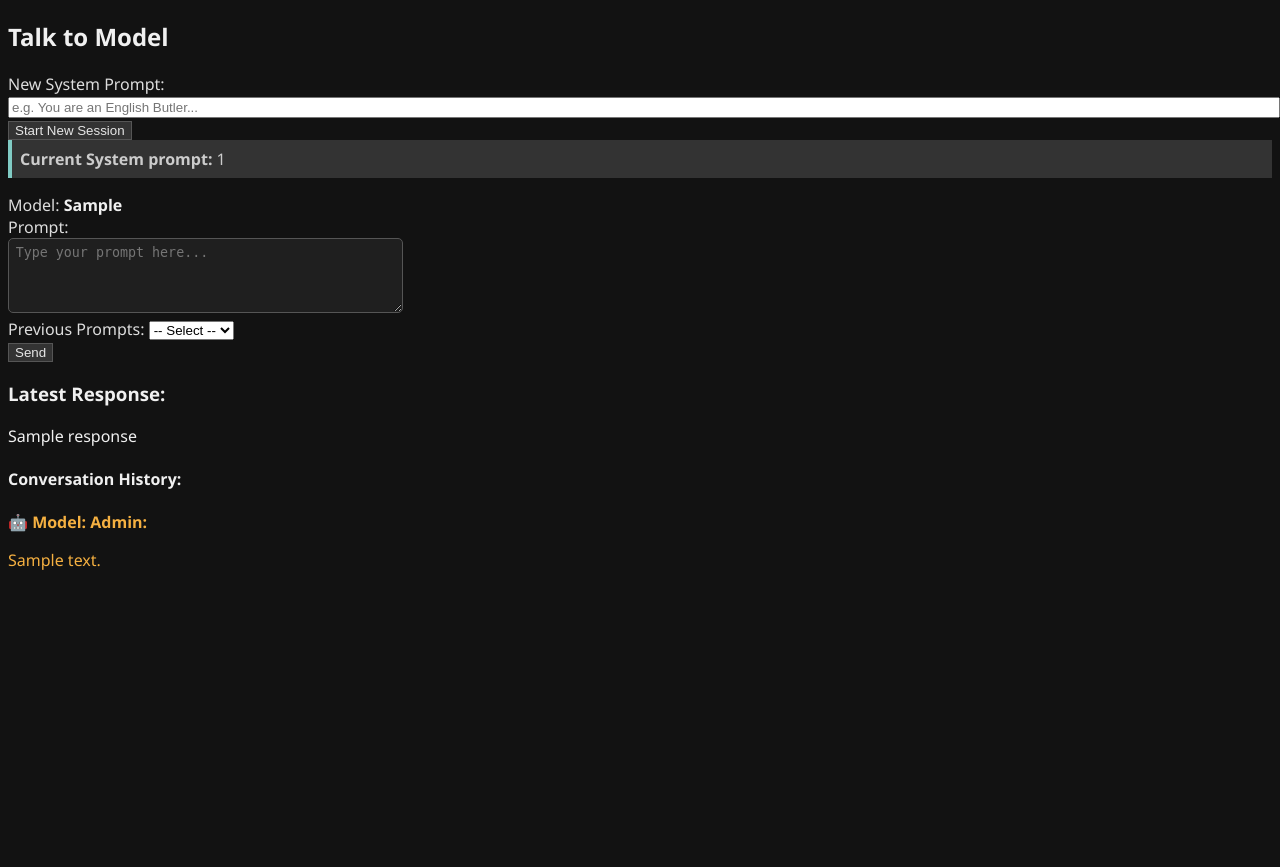
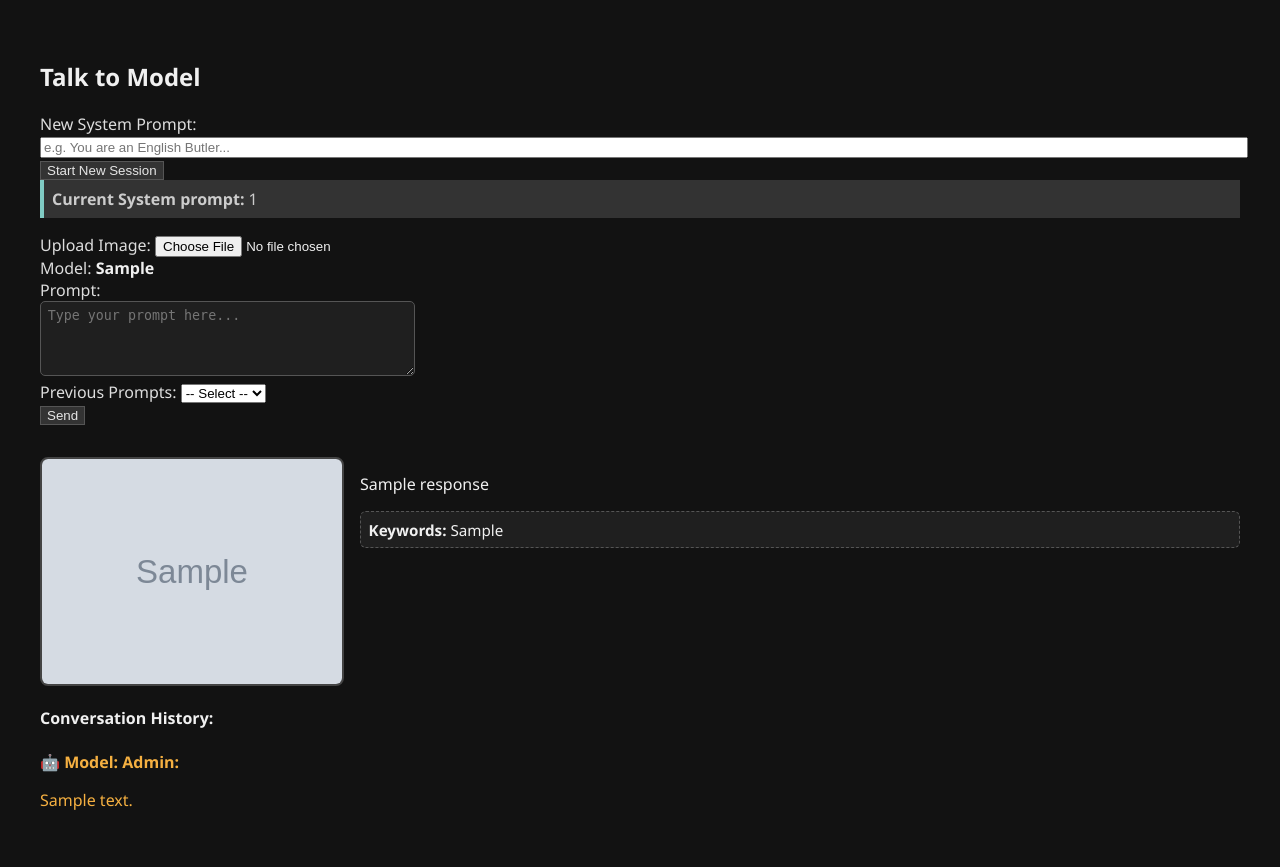
Before and after one commit to donnievawter/insightpipe, a Flask app: template templates/chat.html in a window 1280 px wide. Before the commit the page ends 570 px from the top, so only its background shows below. Run offline with Flask 3, Linux system fonts and the light colour scheme; the visitor is signed in with stand-in values (Sample User, id 1); the template is opened without the code that fills it: most values are stand-ins (such as "Sample title", 1, 10 or a date in 2020); grey boxes marked "Sample" are stand-in pictures.

Commit message:
Revamp image interaction flow: streamlined UI, added preview and layout polish. Prompt logic trimmed, keywording toggled, session flow stabilized.

```diff
--- a/app.py
+++ b/app.py
@@ -7,6 +7,7 @@ import datetime
 import sqlite3
 import os
 import requests
+import hashlib
 from flask import jsonify
 from flask import session
 from insightpipe import init_from_file, get_ollama_url, getVisionModels,describe_file,keyword_file
@@ -230,6 +231,7 @@ def describe_endpoint():
     return jsonify(result)
 @app.route("/chat", methods=["GET", "POST"])
 def chat():
+    print("Starting chat endpoint")
     if request.method == "GET":
         session.clear()  # 🔄 New session starts fresh
         session["system_prompt"] = request.args.get("context", "Respond to queries in English")
@@ -237,11 +239,13 @@ def chat():
     prompt_history = session.get("prompt_history", [])
     message_history = session.get("message_history", [])
     result = None
-
+    keywords_response = None
+    describe_response = None
     if request.method == "POST":
+        print("Processing POST request in chat endpoint")
         model = request.form.get("model")
         prompt = request.form.get("prompt")
-
+        prompt = (prompt or "").strip()
         # ✅ Store model only on the first turn
         if "model" not in session and model:
             session["model"] = model
@@ -254,31 +258,74 @@ def chat():
             session["prompt_history"] = prompt_history
 
         system_prompt = request.args.get("context", "Respond to queries in English")
-        response_data, updated_history = prompt_model(
-            model=model,
-            prompt=prompt,
-            history=message_history,
-            ollama_url=ollama_url,
-            system_prompt=system_prompt
-        )
-        response_text = clean_markdown(response_data["response"])
-        updated_history.append({
-            "role": "assistant",
-            "content": response_text
-     })
-        session["message_history"] = updated_history
-        result = response_data
-        result["response"] = clean_markdown(result["response"])
 
-        print(f"Raw response:\n{repr(result['response'])}")
-        #print(markdown.markdown(result["response"], extensions=["fenced_code", "codehilite"]))
+        run_keywords = request.form.get("run_keywords")
+
+        image = request.files.get("file")
+        if image:
+
+
+            filename_hash = hashlib.md5(image.read()).hexdigest() + "_" + image.filename
+            image_path = os.path.join("static", "uploads", filename_hash)
+            image.seek(0)  # rewind after hashing
+            image.save(image_path)
+            session["image_path"] = filename_hash  # Persist across messages
+            print(f"Image uploaded: {image_path}")
+        if run_keywords and image:
+            max_keywords = 10
+            resultk = keyword_file(image_path, model=active_model, max_keywords=max_keywords)
+            print(f"Keyword result: {resultk}")
+            jsonify(resultk)
+            keywords_response = resultk["keywords"]
+            message_history.append({
+                "role": "assistant",
+                "content": keywords_response
+            })
+            session["message_history"] = message_history
+            print(f"Keywords: {resultk['keywords']}")
+        if image:
+
+            resultd = describe_file(image_path,prompt=prompt or "Describe the image in detail", model=active_model)
+            jsonify(resultd)
+            print(f"Describe result: {resultd}")
+            describe_response = clean_markdown(resultd["description"])
+            result = resultd
+            result["response"] = describe_response
+            message_history.append({
+                "role": "assistant",
+                "content": describe_response
+            })
+            session["message_history"] = message_history
+
+            print(f"Description: {describe_response}")
+        if  not image:
+            response_data, updated_history = prompt_model(
+                model=model,
+                prompt=prompt,
+                history=message_history,
+                ollama_url=ollama_url,
+                system_prompt=system_prompt
+            )
+            response_text = clean_markdown(response_data["response"])
+            updated_history.append({
+                "role": "assistant",
+                "content": response_text
+            })
+            result = response_data
+            result["response"] = clean_markdown(result["response"])
+            print(f"Raw response:\n{repr(result['response'])}")
+            #print(markdown.markdown(result["response"], extensions=["fenced_code", "codehilite"]))
+            session["message_history"] = updated_history
+
 
     return render_template(
         "chat.html",
         models=models,
         prompt_history=prompt_history,
         result=result,
-        locked_model=session.get("model")  # 🧷 Pass model to template
+        locked_model=session.get("model"),
+        keywords_response= keywords_response,
+        image_path=session.get("image_path") # 🧷 Pass model to template
     )
 
 
--- a/static/chat.css
+++ b/static/chat.css
@@ -102,3 +102,36 @@ code, pre {
   color: #ccc;
   cursor: not-allowed;
 }
+.image-result {
+  display: flex;
+  gap: 1em;
+  align-items: flex-start;
+  margin-top: 2em;
+}
+
+.image-result img {
+  max-width: 300px;
+  border-radius: 8px;
+  border: 2px solid #444;
+}
+
+.image-meta {
+  flex: 1;
+}
+
+.image-meta .description {
+  margin-bottom: 1em;
+}
+
+.keywords {
+  background-color: #1f1f1f;
+  padding: 0.5em;
+  border-radius: 6px;
+  border: 1px dashed #555;
+  font-size: 0.95em;
+}
+.page-wrapper {
+  padding: 2em;
+  max-width: 1200px;
+  margin: 0 auto;
+}
--- a/templates/chat.html
+++ b/templates/chat.html
@@ -1,13 +1,15 @@
 <!DOCTYPE html>
 <html lang="en">
+
 <head>
   <meta charset="UTF-8">
   <title>InsightPipe Chat</title>
   <link rel="stylesheet" href="/static/chat.css">
 </head>
+
 <body>
 
-
+  <div class="page-wrapper">
 
     <h2>Talk to Model</h2>
     <form id="context-form" method="get" action="/chat">
@@ -18,9 +20,24 @@
     <div class="active-context">
       <strong>Current System prompt:</strong> {{ session["system_prompt"] }}
     </div>
+    <form id="chat-form" method="POST" enctype="multipart/form-data">
+      <div class="block">
+        <label for="file">Upload Image:</label>
+        <input type="file" id="imageInput" name="file" accept="image/*">
+        <br>
+        <img id="preview" style="max-width:300px; display:none; margin-top:10px;">
+      </div>
 
 
-  <form id="chat-form" method="POST">
+
+
+      <div id="optionsSection" style="display:none;">
+        <h4>Optional Operations:</h4>
+
+        <label><input type="checkbox" name="run_keywords"> Generate Keywords for Image</label><br>
+
+      </div>
+
       <label for="model">Model:</label>
       {% if locked_model %}
       <span style="font-weight: bold">{{ locked_model }}</span>
@@ -53,10 +70,21 @@
       <button id="submit-btn" type="submit">Send</button>
     </form>
 
+    <div class="image-result">
+      {% if image_path %}
+      <img src="/static/uploads/{{ image_path }}" alt="Uploaded Image">
+      {% endif %}
+      <div class="image-meta">
         {% if result %}
-  <div class="response">
-    <h3>Latest Response:</h3>
-    {{ result.response | markdown | safe }}
+        <div class="description">{{ result.response | markdown | safe }}</div>
+        {% endif %}
+        {% if keywords_response %}
+        <div class="keywords">
+          <strong>Keywords:</strong>
+          {{ keywords_response | join(", ") }}
+        </div>
+        {% endif %}
+      </div>
     </div>
 
     <div class="history">
@@ -68,8 +96,7 @@
       </div>
       {% endfor %}
     </div>
-{% endif %}
-
+  </div>
   <script>
     document.addEventListener("DOMContentLoaded", () => {
       const chatForm = document.getElementById("chat-form");
@@ -82,7 +109,22 @@ document.addEventListener("DOMContentLoaded", () => {
         });
       }
     });
+    document.getElementById("imageInput").addEventListener("change", function () {
+      const file = this.files[0];
+      if (file && file.type.startsWith("image/")) {
+        const reader = new FileReader();
+        reader.onload = function (e) {
+          const preview = document.getElementById("preview");
+          preview.src = e.target.result;
+          preview.style.display = "block";
+          document.getElementById("optionsSection").style.display = "block";
+        };
+        reader.readAsDataURL(file);
+      }
+    });
+
   </script>
 
 </body>
+
 </html>
```
Also changed, not shown: 1 other file. Lines whose indentation alone changed are shown as unchanged.
